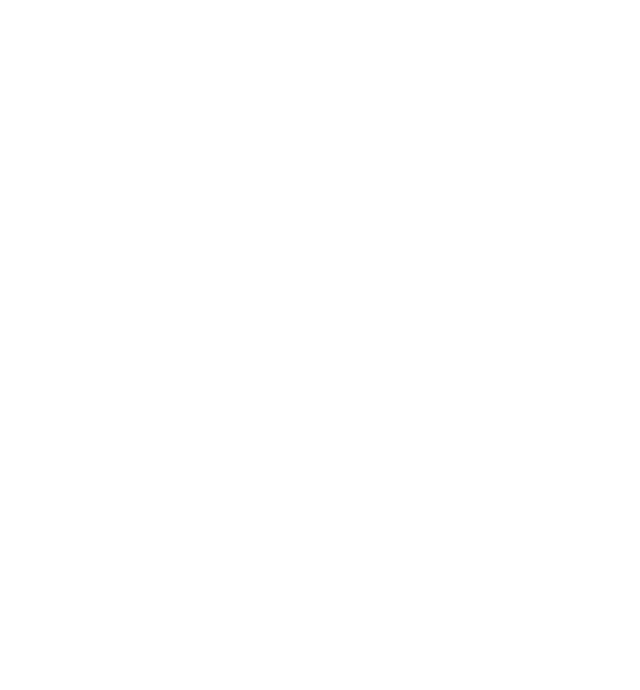
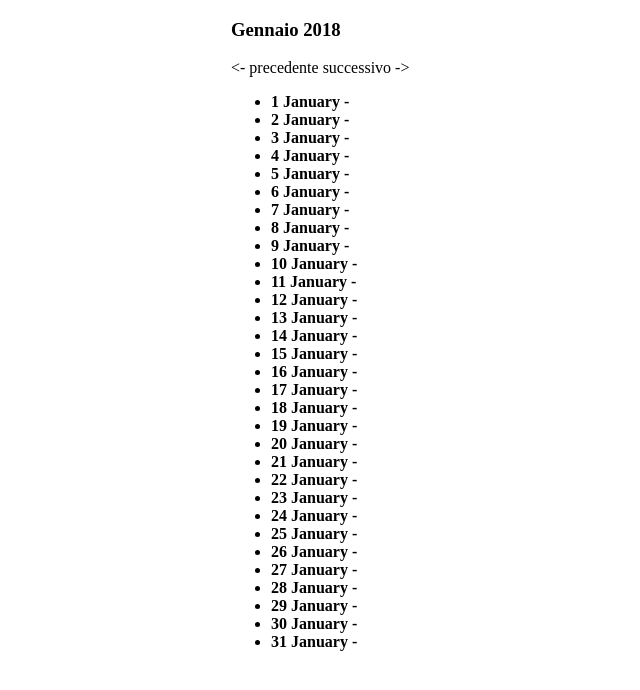
Before and after one commit to enrico-bellanti/ajax-ex-calendar, a plain HTML site: page index.html in a window 1280 px wide. Shown: the whole page, without its empty margins (159-799 px from the left). Drawn offline with nearby package versions, Linux system fonts and the light colour scheme.

Commit message:
parte prima

```diff
--- a/css/style.css
+++ b/css/style.css
@@ -1,5 +1,16 @@
-* {
+/* * {
  box-sizing: border-box;
  margin: 0;
  padding: 0;
+} */
+
+.calendar_wrappper{
+  width: 500px;
+  margin: auto;
 }
+.day{
+  font-weight: bold;
+}
+.day span {
+  color: red;
+}
--- a/index.html
+++ b/index.html
@@ -12,6 +12,23 @@
    </head>
    <body>
 
+     <div class="calendar_wrappper">
+       <header>
+         <nav>
+           <h3>Gennaio 2018</h3>
+           <span>&lt;- precedente</span>
+           <span>successivo -&gt;</span>
+         </nav>
+       </header>
+       <ul class="days">
+
+       </ul>
+     </div>
+
+    <script id="day-template" type="text/x-handlebars-template">
+      <li class="day">{{day}} {{month}} -<span>{{holyday}}</span></li>
+    </script>
+
      <script src="js/script.js" charset="utf-8"></script>
    </body>
  </html>
--- a/js/script.js
+++ b/js/script.js
@@ -8,6 +8,27 @@
 
 
 $(document).ready(function() {
+  // data iniziale calendario
+  var date = "2018-01-01";
 
+  var momentDate = moment(date);
+  var daysInMonth = momentDate.daysInMonth();
+
+  // template dei giorni del calendario
+  var source = $("#day-template").html();
+  var template = Handlebars.compile(source)
+
+  // faccio un ciclo per quanti sono i giorni del mese
+  for (var i = 1; i <= daysInMonth; i++) {
+    var context = {
+      "day": i,
+      "month": momentDate.format("MMMM")
+    };
+
+    // compilo il template e lo appendo
+    var html = template(context);
+    $(".days").append(html);
+
+  }
 
 });
```
